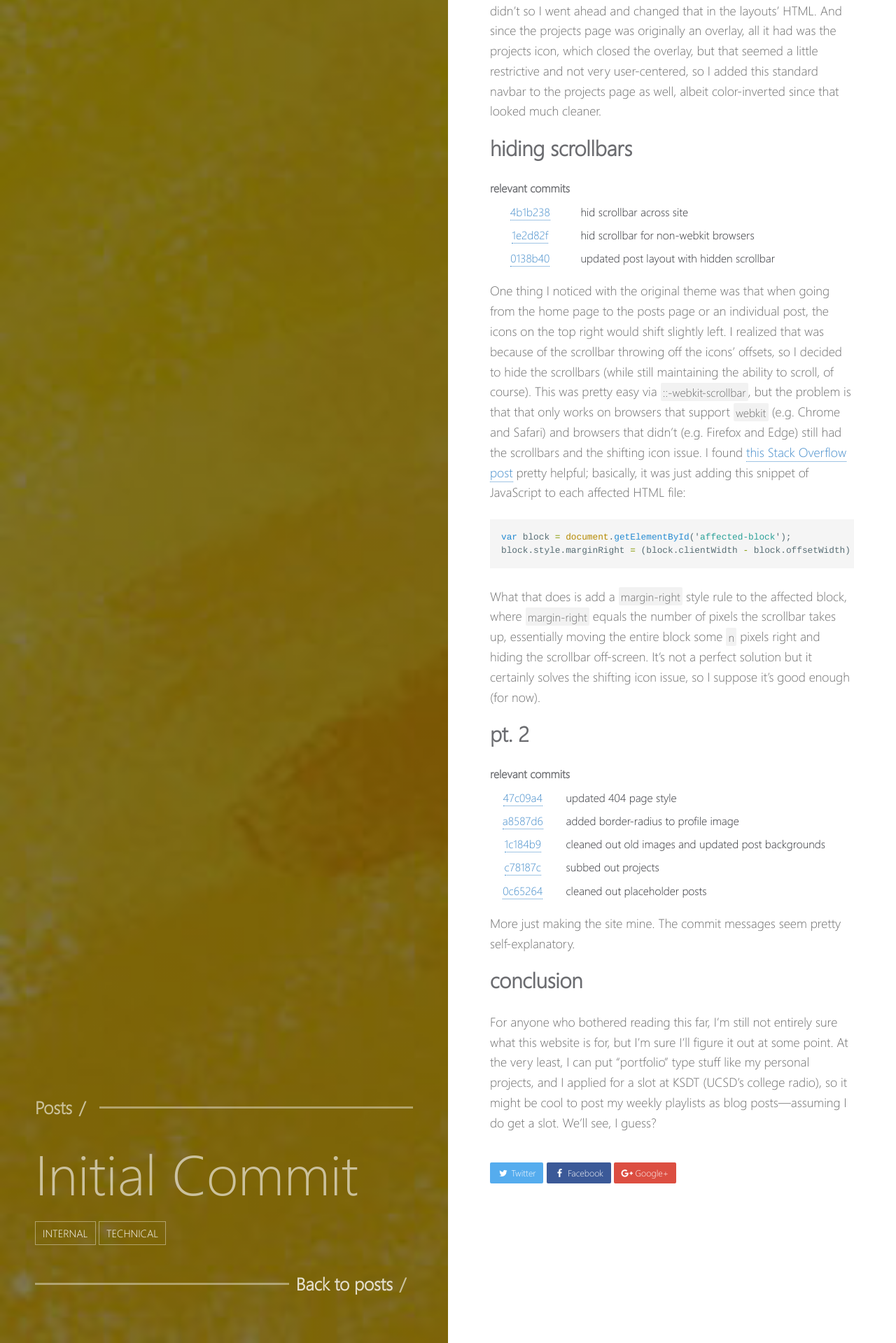
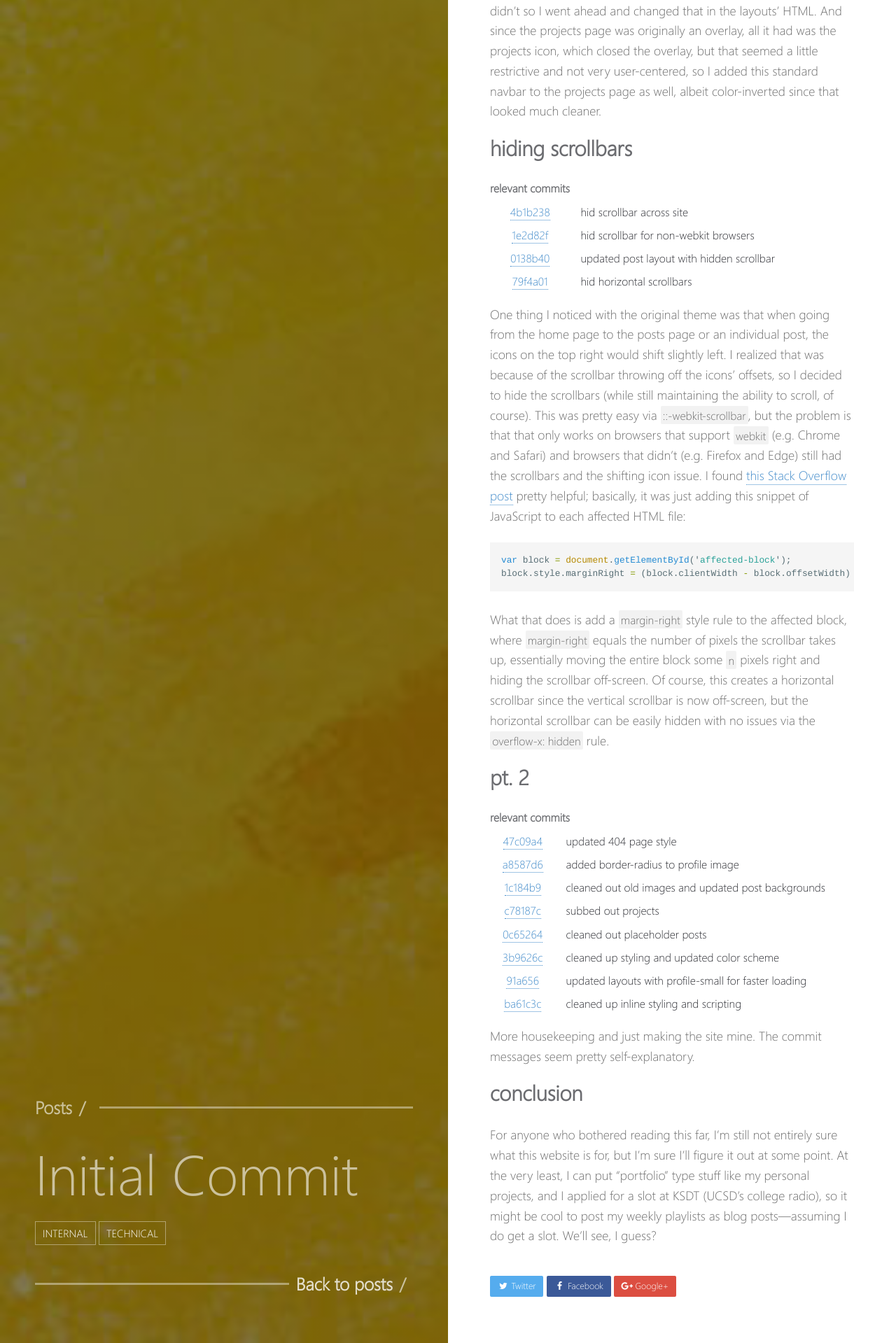
Before and after one commit to sumeet-bansal/sumeet-bansal.github.io, a Jekyll site: the page built from _posts/2018-03-21-initial-commit.md, in a window 1280 px wide. Shown: the part 3077-4996 px from the top of the page at 70% size. Built offline with Jekyll 4.4.1, drawn with Linux system fonts in a browser that asks for light colours.

````diff
--- a/_posts/2018-03-21-initial-commit.md
+++ b/_posts/2018-03-21-initial-commit.md
@@ -2,7 +2,7 @@
 layout: post
 title:  "Initial Commit"
 date:   2018-03-21
-excerpt: "Obligatory first post."
+excerpt: "(obligatory first post)"
 tag:
 - internal
 - technical
@@ -212,6 +212,16 @@
       updated post layout with hidden scrollbar
     </td>
   </tr>
+  <tr>
+    <td class="sha">
+      <a href="https://github.com/sumeet-bansal/sumeet-bansal.github.io/commit/79f4a017ec65077a04058601825efc3f4358072a">
+        79f4a01
+      </a>
+    </td>
+    <td class="message">
+      hid horizontal scrollbars
+    </td>
+  </tr>
 </table>
 
 One thing I noticed with the original theme was that when going from the home page to the posts page or an individual post, the icons on the top right would shift slightly left. I realized that was because of the scrollbar throwing off the icons' offsets, so I decided to hide the scrollbars (while still maintaining the ability to scroll, of course). This was pretty easy via `::-webkit-scrollbar`, but the problem is that that only works on browsers that support `webkit` (e.g. Chrome and Safari) and browsers that didn't (e.g. Firefox and Edge) still had the scrollbars and the shifting icon issue. I found [this Stack Overflow post](https://stackoverflow.com/questions/16670931/hide-scroll-bar-but-while-still-being-able-to-scroll) pretty helpful; basically, it was just adding this snippet of JavaScript to each affected HTML file:
@@ -219,7 +229,7 @@
 var block = document.getElementById('affected-block');
 block.style.marginRight = (block.clientWidth - block.offsetWidth) + "px";
 ```
-What that does is add a `margin-right` style rule to the affected block, where `margin-right` equals the number of pixels the scrollbar takes up, essentially moving the entire block some `n` pixels right and hiding the scrollbar off-screen. It's not a perfect solution but it certainly solves the shifting icon issue, so I suppose it's good enough (for now).
+What that does is add a `margin-right` style rule to the affected block, where `margin-right` equals the number of pixels the scrollbar takes up, essentially moving the entire block some `n` pixels right and hiding the scrollbar off-screen. Of course, this creates a horizontal scrollbar since the vertical scrollbar is now off-screen, but the horizontal scrollbar can be easily hidden with no issues via the `overflow-x: hidden` rule.
 
 ## pt. 2
 #### relevant commits
@@ -275,9 +285,39 @@
       cleaned out placeholder posts
     </td>
   </tr>
+  <tr>
+    <td class="sha">
+      <a href="https://github.com/sumeet-bansal/sumeet-bansal.github.io/commit/3b9626c42a21be4eae50a4a379dcceb0bd4422f8">
+        3b9626c
+      </a>
+    </td>
+    <td class="message">
+      cleaned up styling and updated color scheme
+    </td>
+  </tr>
+  <tr>
+    <td class="sha">
+      <a href="https://github.com/sumeet-bansal/sumeet-bansal.github.io/commit/91a65685c0145f538d95343c5f1a433e1aeb3dfb">
+        91a656
+      </a>
+    </td>
+    <td class="message">
+      updated layouts with profile-small for faster loading
+    </td>
+  </tr>
+  <tr>
+    <td class="sha">
+      <a href="https://github.com/sumeet-bansal/sumeet-bansal.github.io/commit/ba61c3cfb549010b70628a2d562666abfb937ad7">
+        ba61c3c
+      </a>
+    </td>
+    <td class="message">
+      cleaned up inline styling and scripting
+    </td>
+  </tr>
 </table>
 
-More just making the site mine. The commit messages seem pretty self-explanatory.
+More housekeeping and just making the site mine. The commit messages seem pretty self-explanatory.
 
 ## conclusion
 For anyone who bothered reading this far, I'm still not entirely sure what this website is for, but I'm sure I'll figure it out at some point. At the very least, I can put "portfolio" type stuff like my personal projects, and I applied for a slot at KSDT (UCSD's college radio), so it might be cool to post my weekly playlists as blog posts&mdash;assuming I do get a slot. We'll see, I guess?
````
Also changed, not shown: README.md.
